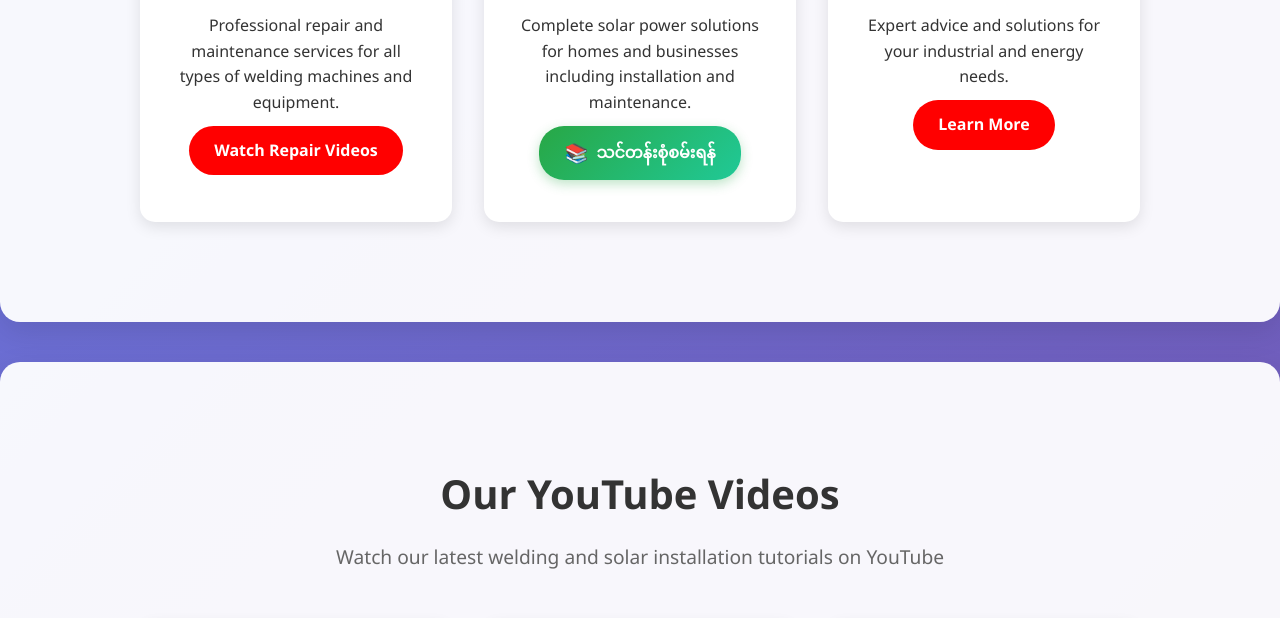
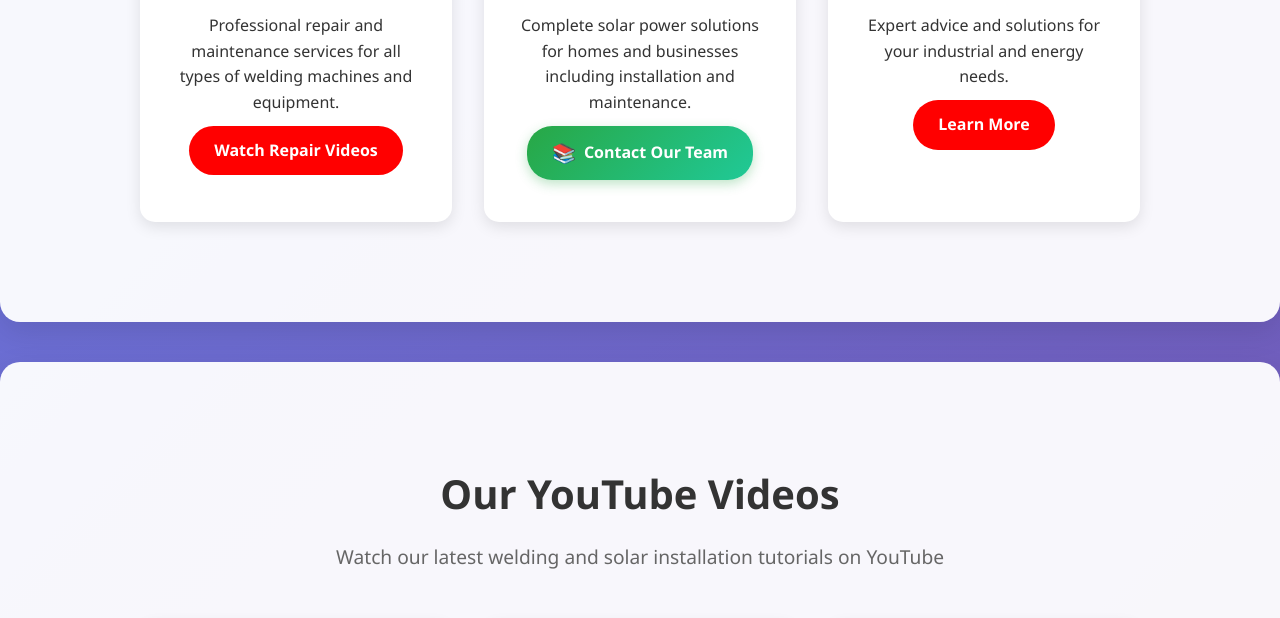
Before and after one commit to pty-mm/tech, a plain HTML site: page index.html in a window 1280 px wide. Shown: the part 1020-1638 px from the top of the page. Drawn offline with Linux system fonts and the light colour scheme.

Commit message:
Update index.html

```diff
--- a/index.html
+++ b/index.html
@@ -400,10 +400,10 @@
                     <div class="service-icon">☀️</div>
                     <h3>Solar System Installation</h3>
                     <p>Complete solar power solutions for homes and businesses including installation and maintenance.</p>
-                    <!-- New Training Inquiry Button -->
+                    <!-- Updated Training Inquiry Button -->
                     <a href="#contact" class="training-btn">
                         <span class="training-icon">📚</span>
-                        သင်တန်းစုံစမ်းရန်
+                        Contact Our Team
                     </a>
                 </div>
                 <div class="service-card">
```
